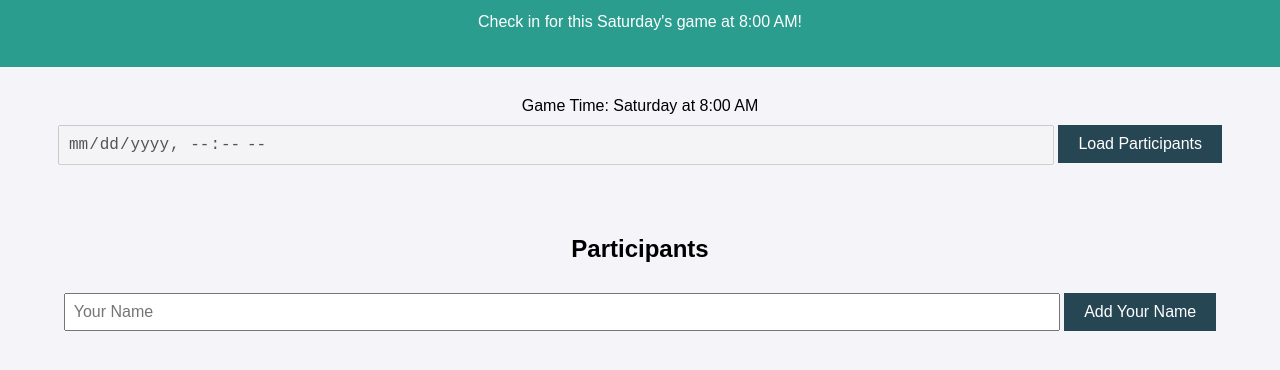
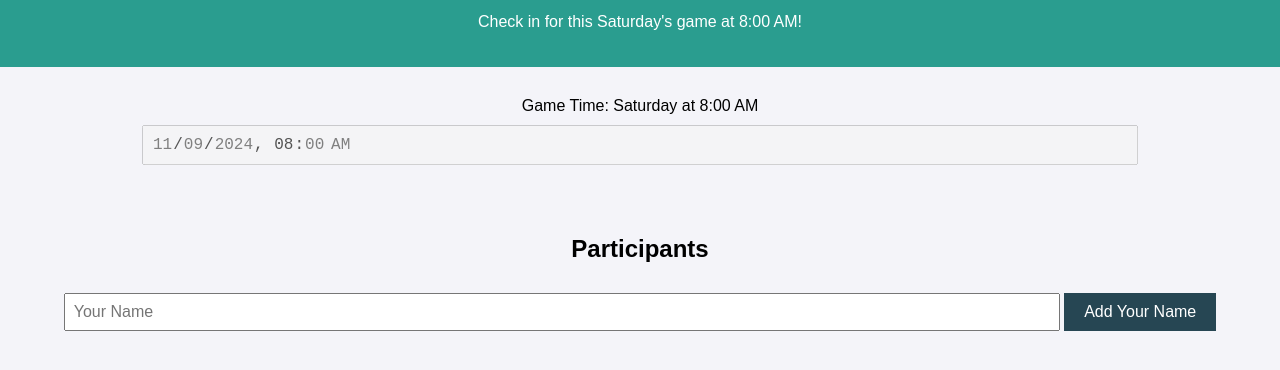
Before and after one commit to Antiochdropinsoccer/Antiochdropinsoccer, a plain HTML site: page index.html in a window 1280 px wide. Shown: the part 60-430 px from the top of the page. Drawn offline with Linux system fonts and the light colour scheme.

```diff
--- a/app.js
+++ b/app.js
@@ -1,21 +1,40 @@
 document.addEventListener('DOMContentLoaded', () => {
     const dateTimeInput = document.getElementById('date-time');
-    const loadButton = document.getElementById('load-participants');
     const participantList = document.getElementById('participant-ul');
     const nameInput = document.getElementById('name');
     const addButton = document.getElementById('add-participant');
 
     let currentDateTime = '';
 
-    loadButton.addEventListener('click', () => {
-        currentDateTime = dateTimeInput.value;
-        if (!currentDateTime) {
-            alert('Please select a date and time.');
-            return;
-        }
-        loadParticipants();
-    });
+    // Function to calculate next Saturday at 8:00 AM
+    function getNextSaturday8am() {
+        const now = new Date();
+        const nextSaturday = new Date();
+        nextSaturday.setDate(now.getDate() + (6 - now.getDay())); // Set to next Saturday (6 = Saturday)
+        nextSaturday.setHours(8, 0, 0, 0); // Set to 8:00 AM
 
+        return nextSaturday;
+    }
+
+    // Set the datetime-local input to next Saturday at 8:00 AM
+    const nextSaturday = getNextSaturday8am();
+    const formattedDate = nextSaturday.toISOString().slice(0, 16); // Format as YYYY-MM-DDTHH:MM
+    dateTimeInput.value = formattedDate;
+
+    // Disable the input to prevent users from changing the time
+    dateTimeInput.disabled = true;
+
+    // Ensure the input can only select the upcoming Saturday at 8:00 AM
+    const minDate = formattedDate;
+    const maxDate = nextSaturday.toISOString().slice(0, 16); // Same as min, so only this Saturday at 8:00 AM is allowed
+    dateTimeInput.setAttribute('min', minDate);
+    dateTimeInput.setAttribute('max', maxDate);
+
+    // Automatically load participants for the next Saturday at 8:00 AM
+    currentDateTime = dateTimeInput.value; // Use the pre-set date/time
+    loadParticipants();
+
+    // Handle the 'Add Your Name' button click
     addButton.addEventListener('click', () => {
         const name = nameInput.value.trim();
         if (!name || !currentDateTime) {
@@ -34,9 +53,10 @@
         nameInput.value = '';
     });
 
+    // Function to load participants from localStorage
     function loadParticipants() {
         const participants = JSON.parse(localStorage.getItem(currentDateTime)) || [];
-        participantList.innerHTML = '';
+        participantList.innerHTML = '';  // Clear the list first
         participants.forEach((name, index) => {
             const li = document.createElement('li');
             li.textContent = name;
--- a/index.html
+++ b/index.html
@@ -15,7 +15,6 @@
     <section id="check-in-form">
         <label for="date-time">Game Time: Saturday at 8:00 AM</label>
         <input type="datetime-local" id="date-time" value="" disabled>
-        <button id="load-participants">Load Participants</button>
     </section>
 
     <section id="participant-list">
```
